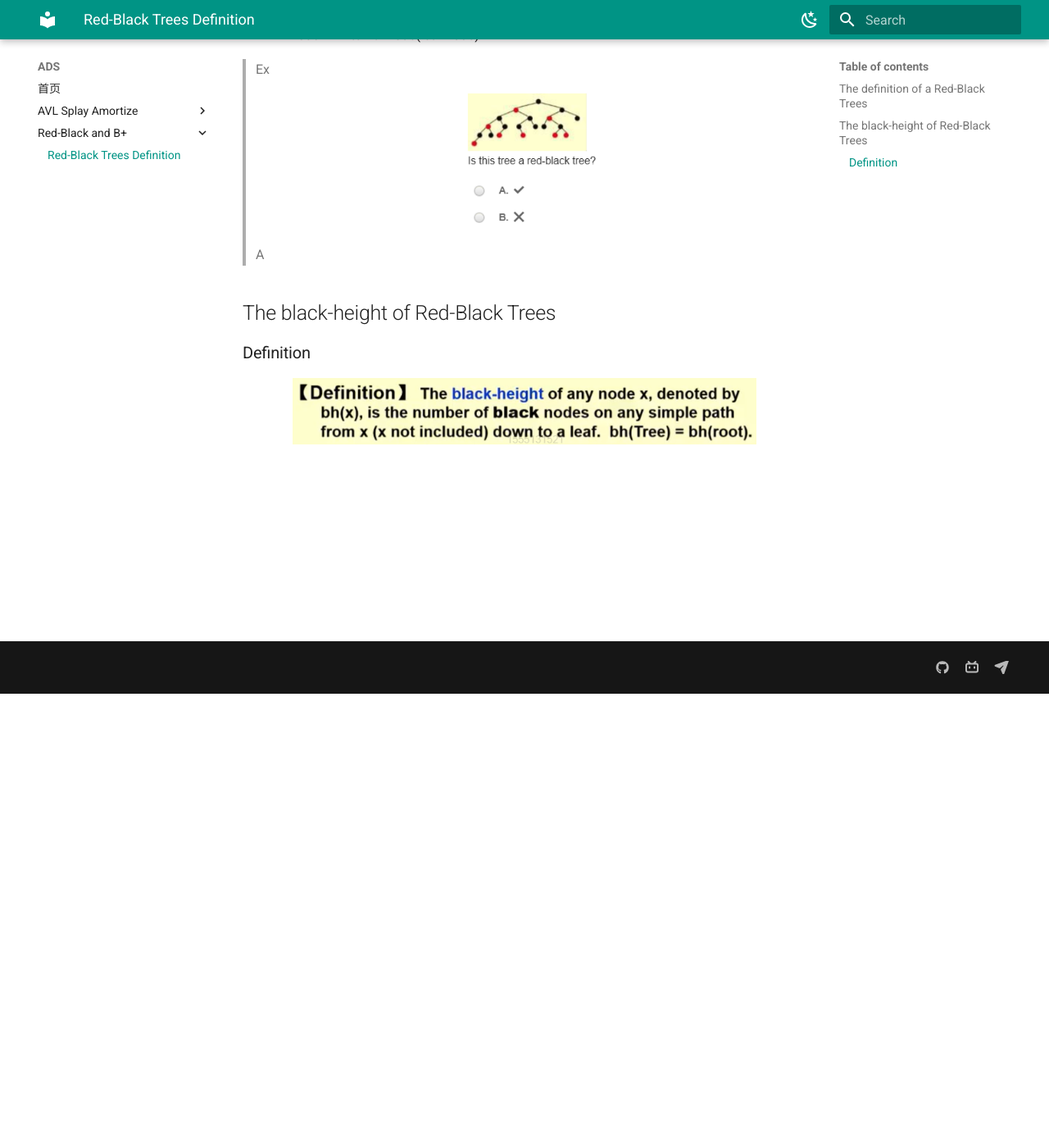
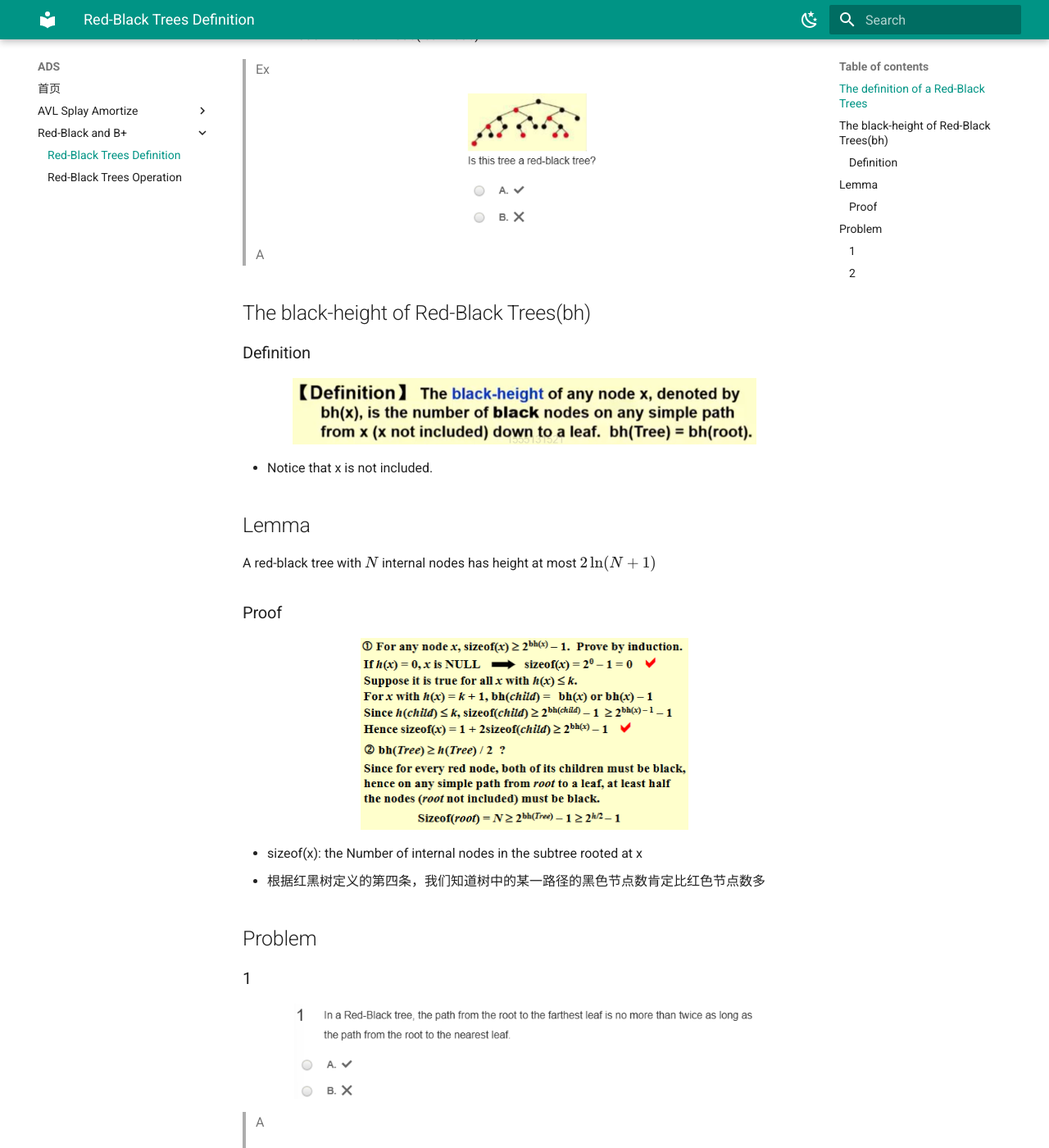
Before and after one commit to ZichaoZhu/zichaozhu.github.io, an MkDocs documentation site: the page built from docs/blog/ADS/Red-Black and B+/Red-Black Trees Definition.md, in a window 1280 px wide and 1400 px high, scrolled down 554 px. Shown: the whole window at 82% size. Built offline with MkDocs 1.6.1 and Material for MkDocs 9.7.7, drawn with Linux system fonts in a browser that asks for light colours; some of the changed text lies outside the part shown.

Commit message:
9.18计组更新

```diff
--- a/docs/blog/ADS/Red-Black and B+/Red-Black Trees Definition.md
+++ b/docs/blog/ADS/Red-Black and B+/Red-Black Trees Definition.md
@@ -14,8 +14,39 @@
 >
 > A
 
-## The black-height of Red-Black Trees
+## The black-height of Red-Black Trees(bh)
 
 ### Definition
 
 <img src="../assets/image-20240917193809288.png" alt="image-20240917193809288" style="zoom:80%;display:block;margin:0 auto;" />
+
+* Notice that x is not included.
+
+## Lemma
+
+A red-black tree with $N$ internal nodes has height at most $2\ln (N+1)$
+
+### Proof
+
+<img src="../assets/image-20240917204719017.png" alt="image-20240917204719017" style="zoom:80%;display:block;margin:0 auto;" />
+
+* sizeof(x): the Number of internal nodes in the subtree rooted at x
+* 根据红黑树定义的第四条，我们知道树中的某一路径的黑色节点数肯定比红色节点数多
+
+## Problem
+
+### 1
+
+<img src="../assets/image-20240917205931972.png" alt="image-20240917205931972" style="zoom:80%;display:block;margin:0 auto;" />
+
+> A
+>
+> 构造最短路经，路径上只有黑节点；构造最长路径，路径上是一红一黑
+
+### 2
+
+<img src="../assets/image-20240917210240988.png" alt="image-20240917210240988" style="zoom:80%;display:block;margin:0 auto;" />
+
+> A
+>
+> 根据定义即可
--- a/mkdocs.yml
+++ b/mkdocs.yml
@@ -78,6 +78,8 @@ nav:
 
   - 计组:
     - 首页: blog/计组/index.md
+    - 第一节: blog/计组/first.md
+
 
   - ADS:
     - 首页: blog/ADS/index.md
@@ -87,6 +89,7 @@ nav:
       - Amortized Analysis: blog/ADS/AVL Splay Amortize/Amortized Analysis.md
     - Red-Black and B+:
       - Red-Black Trees Definition: blog/ADS/Red-Black and B+/Red-Black Trees Definition.md
+      - Red-Black Trees Operation: blog/ADS/Red-Black and B+/Red-Black Trees Operation.md
 
 
   - 概统:
```
Also changed, not shown: docs/blog/ADS/Red-Black and B+/Red-Black Trees Operation.md (added, +17 -0 lines), docs/blog/ADS/Red-Black and B+/assets/image-20240917204719017.png (added), docs/blog/ADS/Red-Black and B+/assets/image-20240917205931972.png (added), docs/blog/ADS/Red-Black and B+/assets/image-20240917210240988.png (added), docs/blog/ADS/Red-Black and B+/assets/image-20240917211658164.png (added), docs/blog/ADS/Red-Black and B+/assets/image-20240917212918333.png (added), docs/blog/ADS/Red-Black and B+/assets/image-20240917214636145.png (added).
